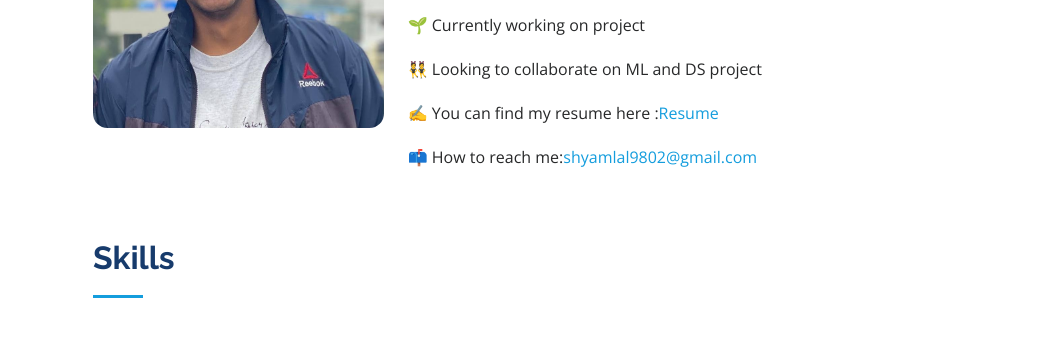
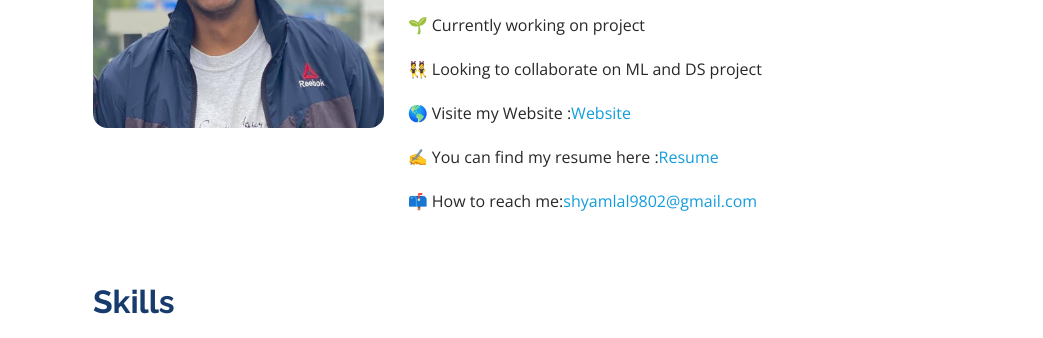
Before and after one commit to shyam0880/shyam0880.github.io, a plain HTML site: page index.html in a window 1280 px wide. Shown: the part 1066-1404 px from the top of the page, without its empty margins (237-1280 px from the left). Drawn offline with nearby package versions, Linux system fonts and the light colour scheme.

Commit message:
Update index.html

```diff
--- a/index.html
+++ b/index.html
@@ -90,6 +90,7 @@
                  <ul>
                   <li>🌱 Currently working on project</li>
                   <li>👯 Looking to collaborate on ML and DS project </li>
+                  <li>🌎 Visite my Website : <a href="https://shyam0880.github.io/">Website</a> <br></li>
                   <li>✍ You can find my resume here : <a href="">Resume</a> </li>
                   <li>📫 How to reach me: <a href="mailto:shyamlal9802@gmail.com">shyamlal9802@gmail.com</a></li>
                  </ul>
```
